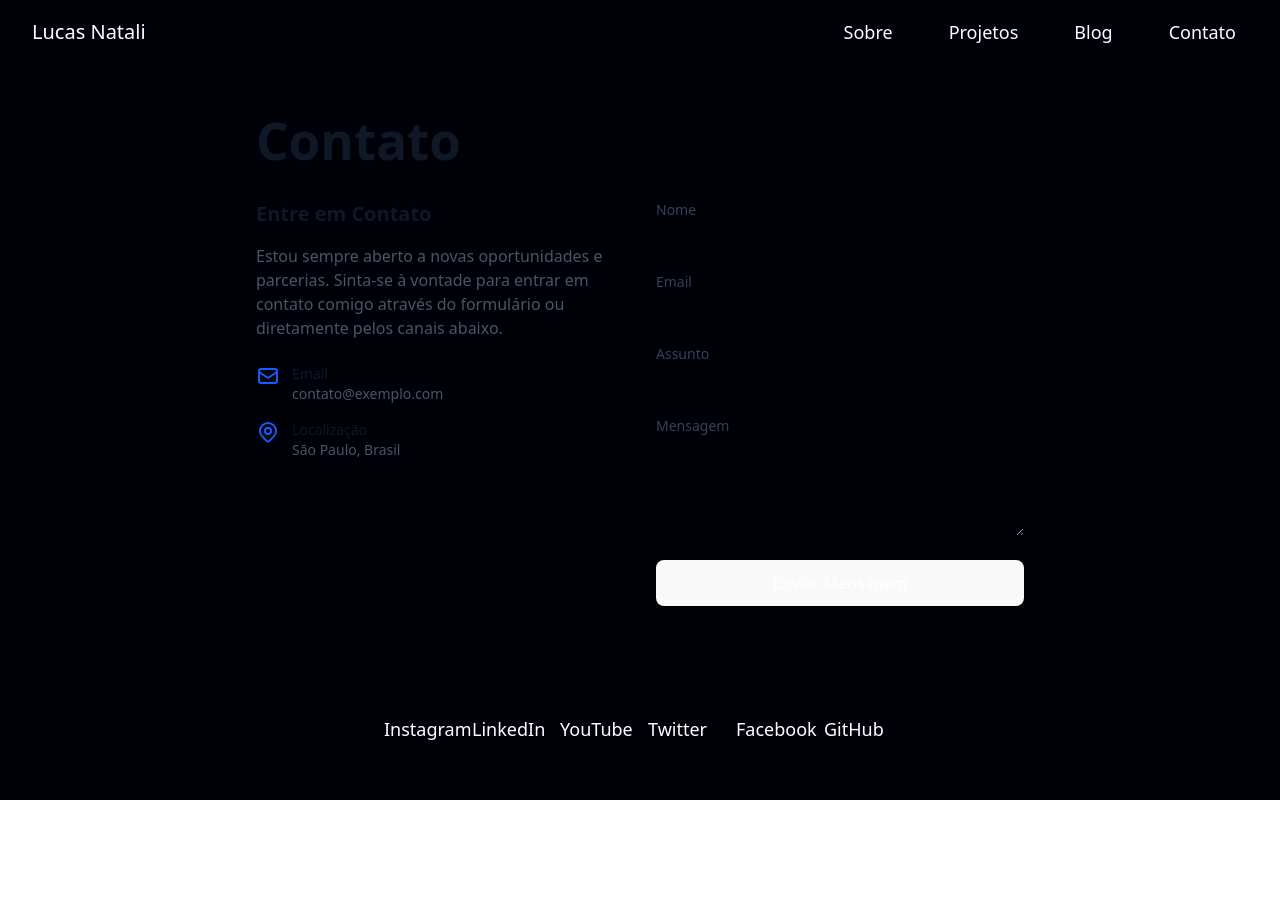
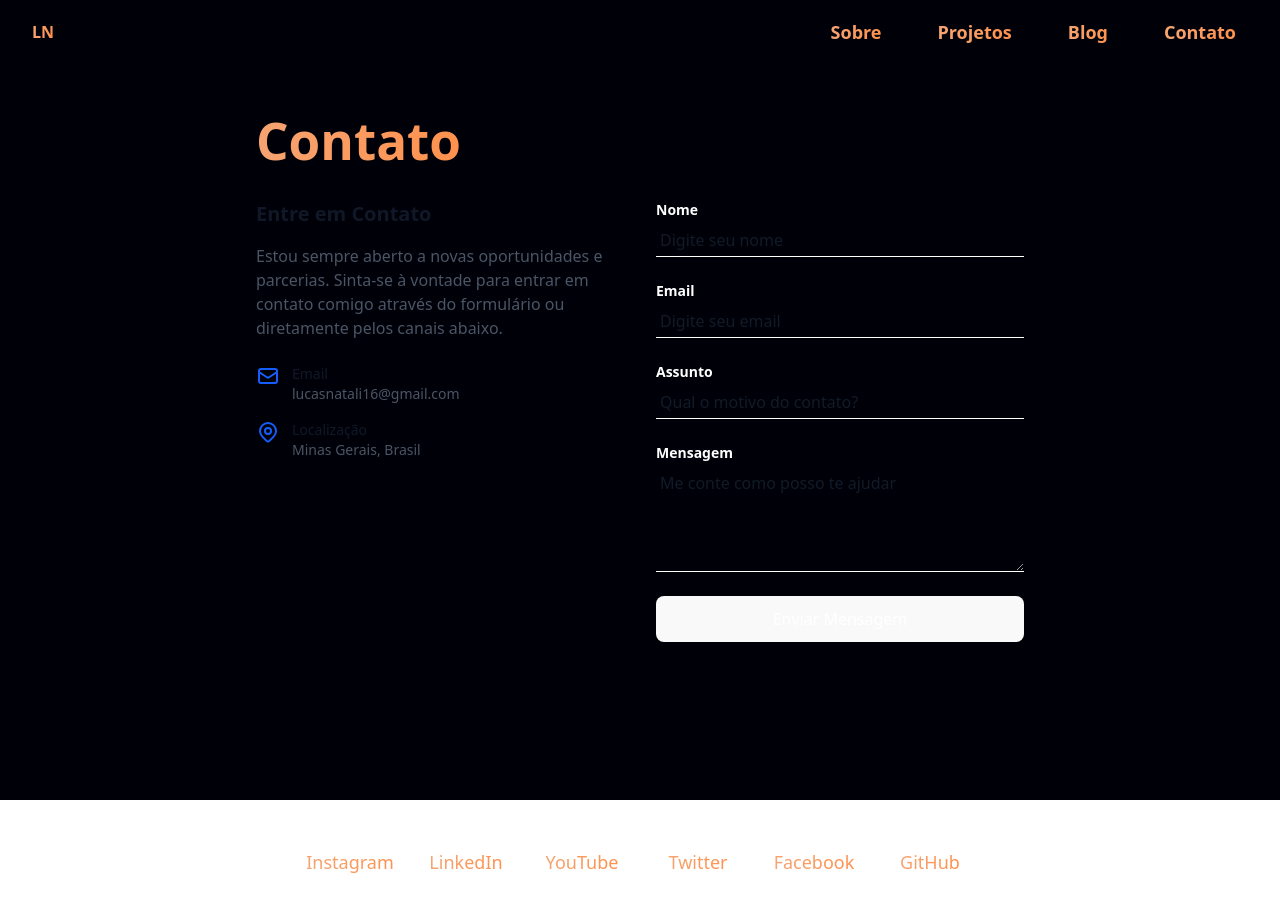
Before and after one commit to lucasnatali98/lucas-natali-personal-page-frontend, a React (Vite) app: page /contato in a window 1280 px wide. Shown: the top 912 px of the page. Before the commit the page ends 800 px from the top, so only its background shows below. Built offline with nearby package versions, Linux system fonts and the light colour scheme.

Commit message:
feat: melhorias

```diff
--- a/index.html
+++ b/index.html
@@ -2,7 +2,6 @@
 <html lang="en">
   <head>
     <meta charset="UTF-8" />
-    <link rel="icon" type="image/svg+xml" href="/vite.svg" />
     <meta name="viewport" content="width=device-width, initial-scale=1.0" />
     <title>Lucas Natali Dev</title>
   </head>
--- a/src/App.tsx
+++ b/src/App.tsx
@@ -10,8 +10,9 @@ import { Footer } from "./pages/Footer";
 function App() {
   return (
     <Router>
-      <div>
+      <div className="flex flex-col min-h-screen">
         <Navbar />
+        <main className="flex-grow">
           <Routes>
             <Route path="/" element={<Home />} />
             <Route path="/sobre" element={<Sobre />} />
@@ -19,6 +20,7 @@ function App() {
             <Route path="/blog" element={<Blog />} />
             <Route path="/contato" element={<Contato />} />
           </Routes>
+        </main>
         <Footer />
       </div>
     </Router>
--- a/src/components/Navbar.tsx
+++ b/src/components/Navbar.tsx
@@ -7,21 +7,74 @@ const Navbar = () => {
         <div className="mx-auto px-4 sm:px-6 lg:px-8">
           <div className="flex items-center justify-between h-16">
             <div className="flex-shrink-1">
-              <Link
-                to="/"
-                className="text-xl font-bold text-white hover:text-gray-300 transition-colors"
-              >
-                Lucas Natali
+              <Link to="/">
+                <p
+                  className="font-bold"
+                  style={{
+                    background: "linear-gradient(to right, #f6a472, #ff914d)",
+                    WebkitBackgroundClip: "text",
+                    WebkitTextFillColor: "transparent",
+                  }}
+                >
+                  LN
+                </p>
               </Link>
             </div>
 
             {/* Desktop menu */}
             <div className="md:flex flex-1 justify-end">
               <div className="flex items-center space-x-8">
-                <NavLink to="/sobre">Sobre</NavLink>
-                <NavLink to="/projetos">Projetos</NavLink>
-                <NavLink to="/blog">Blog</NavLink>
-                <NavLink to="/contato">Contato</NavLink>
+                <NavLink to="/sobre">
+                  <div>
+                    <p
+                      className="font-bold"
+                      style={{
+                        background:
+                          "linear-gradient(to right, #f6a472, #ff914d)",
+                        WebkitBackgroundClip: "text",
+                        WebkitTextFillColor: "transparent",
+                      }}
+                    >
+                      Sobre
+                    </p>
+                  </div>
+                </NavLink>
+                <NavLink to="/projetos">
+                  <p
+                    className="font-bold"
+                    style={{
+                      background: "linear-gradient(to right, #f6a472, #ff914d)",
+                      WebkitBackgroundClip: "text",
+                      WebkitTextFillColor: "transparent",
+                    }}
+                  >
+                    Projetos
+                  </p>
+                </NavLink>
+                <NavLink to="/blog">
+                  <p
+                    className="font-bold"
+                    style={{
+                      background: "linear-gradient(to right, #f6a472, #ff914d)",
+                      WebkitBackgroundClip: "text",
+                      WebkitTextFillColor: "transparent",
+                    }}
+                  >
+                    Blog
+                  </p>
+                </NavLink>
+                <NavLink to="/contato">
+                  <p
+                    className="font-bold"
+                    style={{
+                      background: "linear-gradient(to right, #f6a472, #ff914d)",
+                      WebkitBackgroundClip: "text",
+                      WebkitTextFillColor: "transparent",
+                    }}
+                  >
+                    Contato
+                  </p>
+                </NavLink>
               </div>
             </div>
           </div>
--- a/src/pages/Contato.tsx
+++ b/src/pages/Contato.tsx
@@ -1,17 +1,17 @@
-import { useState } from 'react';
+import { useState } from "react";
 
 const Contato = () => {
   const [formData, setFormData] = useState({
-    name: '',
-    email: '',
-    subject: '',
-    message: '',
+    name: "",
+    email: "",
+    subject: "",
+    message: "",
   });
 
   const handleSubmit = (e: React.FormEvent) => {
     e.preventDefault();
     // Aqui você pode implementar a lógica de envio do formulário
-    console.log('Form data:', formData);
+    console.log("Form data:", formData);
   };
 
   const handleChange = (
@@ -28,7 +28,27 @@ const Contato = () => {
     <div className="min-h-screen pt-16">
       <div className="max-w-7xl mx-auto px-4 sm:px-6 lg:px-8 py-12">
         <div className="max-w-3xl mx-auto">
-          <h1 className="text-3xl font-bold text-gray-900 dark:text-white mb-8">Contato</h1>
+          <div className="mb-8">
+            <h1
+              className="hover-underline font-bold "
+              style={
+                {
+                  "--hover-underline-gradient":
+                    "linear-gradient(to right, #3b82f6, #9333ea)",
+                } as React.CSSProperties
+              }
+            >
+              <span
+                style={{
+                  background: "linear-gradient(to right, #f6a472, #ff914d)",
+                  WebkitBackgroundClip: "text",
+                  WebkitTextFillColor: "transparent",
+                }}
+              >
+                Contato
+              </span>
+            </h1>
+          </div>
 
           <div className="grid grid-cols-1 md:grid-cols-2 gap-8">
             <div>
@@ -36,8 +56,9 @@ const Contato = () => {
                 Entre em Contato
               </h2>
               <p className="text-gray-600 dark:text-gray-300 mb-6">
-                Estou sempre aberto a novas oportunidades e parcerias. Sinta-se à vontade para
-                entrar em contato comigo através do formulário ou diretamente pelos canais abaixo.
+                Estou sempre aberto a novas oportunidades e parcerias. Sinta-se
+                à vontade para entrar em contato comigo através do formulário ou
+                diretamente pelos canais abaixo.
               </p>
 
               <div className="space-y-4">
@@ -58,7 +79,7 @@ const Contato = () => {
                     </svg>
                   }
                   title="Email"
-                  content="contato@exemplo.com"
+                  content="lucasnatali16@gmail.com"
                 />
                 <ContactInfo
                   icon={
@@ -83,16 +104,16 @@ const Contato = () => {
                     </svg>
                   }
                   title="Localização"
-                  content="São Paulo, Brasil"
+                  content="Minas Gerais, Brasil"
                 />
               </div>
             </div>
 
-            <form onSubmit={handleSubmit} className="space-y-6">
+            <form onSubmit={handleSubmit} className="space-y-6  ">
               <div>
                 <label
                   htmlFor="name"
-                  className="block text-sm font-medium text-gray-700 dark:text-gray-300"
+                  className="block text-sm font-bold text-white dark:text-white"
                 >
                   Nome
                 </label>
@@ -100,9 +121,10 @@ const Contato = () => {
                   type="text"
                   id="name"
                   name="name"
+                  placeholder="Digite seu nome"
                   value={formData.name}
                   onChange={handleChange}
-                  className="mt-1 block w-full rounded-md border-gray-300 shadow-sm focus:border-blue-500 focus:ring-blue-500 dark:bg-gray-700 dark:border-gray-600 dark:text-white"
+                  className="mt-1 p-1 block w-full border-b border-white focus:border-blue-950 focus:ring-blue-950 dark:bg-black dark:border-gray-600 dark:text-white"
                   required
                 />
               </div>
@@ -110,7 +132,7 @@ const Contato = () => {
               <div>
                 <label
                   htmlFor="email"
-                  className="block text-sm font-medium text-gray-700 dark:text-gray-300"
+                  className="block text-sm font-bold text-white dark:text-white"
                 >
                   Email
                 </label>
@@ -118,9 +140,10 @@ const Contato = () => {
                   type="email"
                   id="email"
                   name="email"
+                  placeholder="Digite seu email"
                   value={formData.email}
                   onChange={handleChange}
-                  className="mt-1 block w-full rounded-md border-gray-300 shadow-sm focus:border-blue-500 focus:ring-blue-500 dark:bg-gray-700 dark:border-gray-600 dark:text-white"
+                  className="mt-1 p-1 block w-full border-b border-white focus:border-blue-500 focus:ring-blue-500 dark:bg-black dark:border-gray-600 dark:text-white"
                   required
                 />
               </div>
@@ -128,7 +151,7 @@ const Contato = () => {
               <div>
                 <label
                   htmlFor="subject"
-                  className="block text-sm font-medium text-gray-700 dark:text-gray-300"
+                  className="block text-sm font-bold text-white dark:text-white"
                 >
                   Assunto
                 </label>
@@ -136,9 +159,10 @@ const Contato = () => {
                   type="text"
                   id="subject"
                   name="subject"
+                  placeholder="Qual o motivo do contato?"
                   value={formData.subject}
                   onChange={handleChange}
-                  className="mt-1 block w-full rounded-md border-gray-300 shadow-sm focus:border-blue-500 focus:ring-blue-500 dark:bg-gray-700 dark:border-gray-600 dark:text-white"
+                  className="mt-1 p-1 block w-full border-b border-white focus:border-blue-500 focus:ring-blue-500 dark:bg-black dark:border-gray-600 dark:text-white"
                   required
                 />
               </div>
@@ -146,17 +170,18 @@ const Contato = () => {
               <div>
                 <label
                   htmlFor="message"
-                  className="block text-sm font-medium text-gray-700 dark:text-gray-300"
+                  className="block text-sm font-bold text-white dark:text-white"
                 >
                   Mensagem
                 </label>
                 <textarea
                   id="message"
                   name="message"
+                  placeholder="Me conte como posso te ajudar"
                   value={formData.message}
                   onChange={handleChange}
                   rows={4}
-                  className="mt-1 block w-full rounded-md border-gray-300 shadow-sm focus:border-blue-500 focus:ring-blue-500 dark:bg-gray-700 dark:border-gray-600 dark:text-white"
+                  className="mt-1 p-1 block w-full border-b border-white focus:border-blue-500 focus:ring-blue-500 dark:bg-black dark:border-gray-600 dark:text-white"
                   required
                 />
               </div>
@@ -187,7 +212,9 @@ const ContactInfo = ({
   <div className="flex items-start space-x-3">
     <div className="flex-shrink-0 text-blue-600 dark:text-blue-400">{icon}</div>
     <div>
-      <h3 className="text-sm font-medium text-gray-900 dark:text-white">{title}</h3>
+      <h3 className="text-sm font-medium text-gray-900 dark:text-white">
+        {title}
+      </h3>
       <p className="text-sm text-gray-600 dark:text-gray-300">{content}</p>
     </div>
   </div>
--- a/src/pages/Footer.tsx
+++ b/src/pages/Footer.tsx
@@ -1,12 +1,21 @@
 export const Footer = () => {
   return (
-    <div className="absolute top-10/12 flex flex-col justify-center items-center w-full px-4 py-12 md:px-60 lg:px-96">
-      <div className="grid grid-cols-2 gap-4 sm:grid-cols-6 md:grid-cols-6 lg:grid-cols-6">
+    <footer className="w-full px-4 py-12 flex justify-center items-center">
+      <div className="flex flex-wrap justify-center gap-4 max-w-6xl w-full">
+        {[
+          { name: "Instagram", url: "https://www.instagram.com" },
+          { name: "LinkedIn", url: "https://www.linkedin.com" },
+          { name: "YouTube", url: "https://www.youtube.com" },
+          { name: "Twitter", url: "https://www.twitter.com" },
+          { name: "Facebook", url: "https://www.facebook.com" },
+          { name: "GitHub", url: "https://www.github.com" },
+        ].map((social) => (
           <a
-          href="https://www.instagram.com"
+            key={social.name}
+            href={social.url}
             target="_blank"
             rel="noopener noreferrer"
-          className="hover-navbar text-sm"
+            className="hover-navbar text-sm min-w-[100px] text-center"
             style={
               {
                 "--hover-navbar-gradient":
@@ -14,79 +23,18 @@ export const Footer = () => {
               } as React.CSSProperties
             }
           >
-          Instagram
+            <span
+              style={{
+                background: "linear-gradient(to right, #f6a472, #ff914d)",
+                WebkitBackgroundClip: "text",
+                WebkitTextFillColor: "transparent",
+              }}
+            >
+              {social.name}
+            </span>
           </a>
-        <a
-          href="https://www.linkedin.com"
-          target="_blank"
-          rel="noopener noreferrer"
-          className="hover-navbar text-sm"
-          style={
-            {
-              "--hover-navbar-gradient":
-                "linear-gradient(to right, #3b82f6, #9333ea)",
-            } as React.CSSProperties
-          }
-        >
-          LinkedIn
-        </a>
-        <a
-          href="https://www.youtube.com"
-          target="_blank"
-          rel="noopener noreferrer"
-          className="hover-navbar text-sm"
-          style={
-            {
-              "--hover-navbar-gradient":
-                "linear-gradient(to right, #3b82f6, #9333ea)",
-            } as React.CSSProperties
-          }
-        >
-          YouTube
-        </a>
-        <a
-          href="https://www.twitter.com"
-          target="_blank"
-          rel="noopener noreferrer"
-          className="hover-navbar text-sm"
-          style={
-            {
-              "--hover-navbar-gradient":
-                "linear-gradient(to right, #3b82f6, #9333ea)",
-            } as React.CSSProperties
-          }
-        >
-          Twitter
-        </a>
-        <a
-          href="https://www.facebook.com"
-          target="_blank"
-          rel="noopener noreferrer"
-          className="hover-navbar text-sm"
-          style={
-            {
-              "--hover-navbar-gradient":
-                "linear-gradient(to right, #3b82f6, #9333ea)",
-            } as React.CSSProperties
-          }
-        >
-          Facebook
-        </a>
-        <a
-          href="https://www.github.com"
-          target="_blank"
-          rel="noopener noreferrer"
-          className="hover-navbar"
-          style={
-            {
-              "--hover-navbar-gradient":
-                "linear-gradient(to right, #3b82f6, #9333ea)",
-            } as React.CSSProperties
-          }
-        >
-          GitHub
-        </a>
+        ))}
       </div>
-    </div>
+    </footer>
   );
 };
--- a/src/pages/Sobre.tsx
+++ b/src/pages/Sobre.tsx
@@ -3,17 +3,27 @@ const Sobre = () => {
     <div className="min-h-screen pt-16">
       <div className="max-w-7xl mx-auto px-4 sm:px-6 lg:px-8 py-12">
         <div className="max-w-3xl mx-auto">
+          <div className="mb-8">
             <h1
-            className="hover-underline text-3xl font-bold text-gray-900 dark:text-amber-500 mb-8"
+              className="hover-underline font-bold "
               style={
                 {
                   "--hover-underline-gradient":
-                  "linear-gradient(to right, #4f46e5, #3b82f6)",
+                    "linear-gradient(to right, #3b82f6, #9333ea)",
                 } as React.CSSProperties
               }
             >
-            Sobre Mim
+              <span
+                style={{
+                  background: "linear-gradient(to right, #f6a472, #ff914d)",
+                  WebkitBackgroundClip: "text",
+                  WebkitTextFillColor: "transparent",
+                }}
+              >
+                Sobre
+              </span>
             </h1>
+          </div>
 
           <div className="prose dark:prose-invert max-w-none">
             <section className="flex flex-col md:flex-row items-center gap-6">
@@ -30,9 +40,27 @@ const Sobre = () => {
               </p>
             </section>
 
-            <h2 className="text-2xl font-semibold text-gray-900 dark:text-amber-500 mt-8 mb-4">
+            <div className="mb-8 pt-14">
+              <h1
+                className="hover-underline font-bold "
+                style={
+                  {
+                    "--hover-underline-gradient":
+                      "linear-gradient(to right, #3b82f6, #9333ea)",
+                  } as React.CSSProperties
+                }
+              >
+                <span
+                  style={{
+                    background: "linear-gradient(to right, #f6a472, #ff914d)",
+                    WebkitBackgroundClip: "text",
+                    WebkitTextFillColor: "transparent",
+                  }}
+                >
                   Habilidades
-            </h2>
+                </span>
+              </h1>
+            </div>
             <div className="grid grid-cols-2 md:grid-cols-3 gap-4">
               <SkillCard
                 title="Frontend"
@@ -48,9 +76,27 @@ const Sobre = () => {
               />
             </div>
 
-            <h2 className="text-2xl font-semibold text-gray-900 dark:text-white mt-8 mb-4">
-              Experiência
-            </h2>
+            <div className="mb-8 pt-14">
+              <h1
+                className="hover-underline font-bold "
+                style={
+                  {
+                    "--hover-underline-gradient":
+                      "linear-gradient(to right, #3b82f6, #9333ea)",
+                  } as React.CSSProperties
+                }
+              >
+                <span
+                  style={{
+                    background: "linear-gradient(to right, #f6a472, #ff914d)",
+                    WebkitBackgroundClip: "text",
+                    WebkitTextFillColor: "transparent",
+                  }}
+                >
+                  Experiências
+                </span>
+              </h1>
+            </div>
             <div className="space-y-6">
               <ExperienceCard
                 title="Desenvolvedor Full Stack"
@@ -75,12 +121,20 @@ const Sobre = () => {
 const SkillCard = ({ title, skills }: { title: string; skills: string[] }) => (
   <div className="p-4 rounded-lg shadow transition-transform transform hover:scale-100 hover:shadow-lg hover:bg-gray-800 hover:bg-opacity-80">
     <h3 className="text-lg font-semibold text-gray-900 dark:text-amber-500 mb-3">
+      <span
+        style={{
+          background: "linear-gradient(to right, #f6a472, #ff914d)",
+          WebkitBackgroundClip: "text",
+          WebkitTextFillColor: "transparent",
+        }}
+      >
         {title}
+      </span>
     </h3>
     <ul className="space-y-2">
       {skills.map((skill) => (
-        <li key={skill} className="dark:text-white">
-          {skill}
+        <li key={skill} className="dark:text-white typewriter">
+          <h6>{skill}</h6>
         </li>
       ))}
     </ul>
@@ -100,9 +154,17 @@ const ExperienceCard = ({
 }) => (
   <div className="p-6 rounded-lg shadow">
     <h3 className="text-xl font-semibold text-gray-900 dark:text-white">
+      <span
+        style={{
+          background: "linear-gradient(to right, #f6a472, #ff914d)",
+          WebkitBackgroundClip: "text",
+          WebkitTextFillColor: "transparent",
+        }}
+      >
         {title}
+      </span>
     </h3>
-    <p className="text-blue-600 dark:text-blue-400">{company}</p>
+    <p className="text-white dark:text-gray-200">{company}</p>
     <p className="text-gray-500 dark:text-gray-400 text-sm mb-3">{period}</p>
     <p className="text-gray-600 dark:text-gray-300">{description}</p>
   </div>
```
Also changed, not shown: src/index.css (+18 -3 lines), src/pages/Blog.tsx (+20 -2 lines), src/pages/Projetos.tsx (+11 -1 lines). Lines whose indentation alone changed are shown as unchanged.
